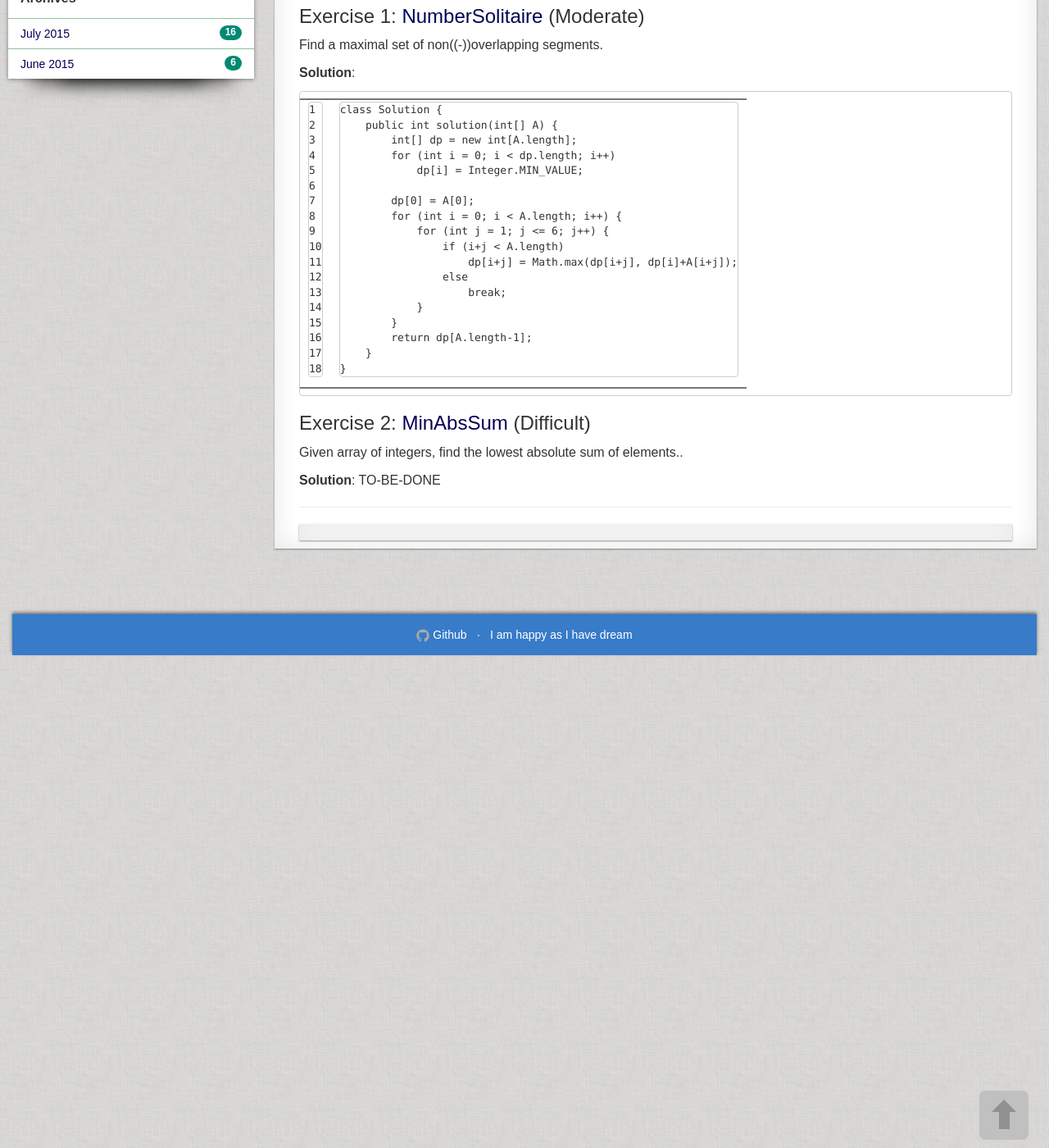
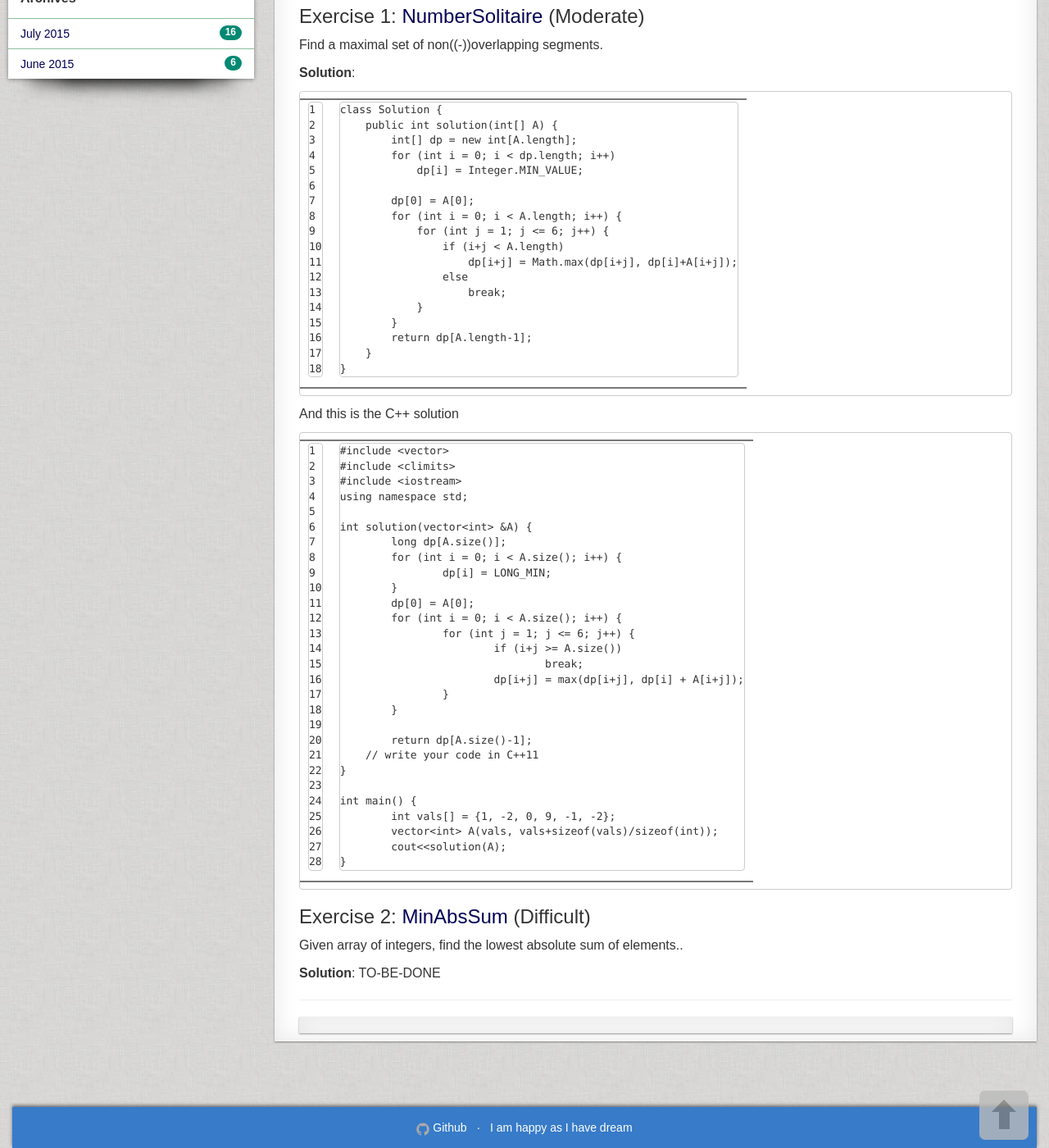
Before and after one commit to dancyxia/dancyxia.github.io, a Jekyll site: the page built from _posts/2015-07-18-codility-train15.md, in a window 1280 px wide and 1400 px high, scrolled down 392 px. Shown: the whole window at 82% size. Built offline with Jekyll 4.4.1, drawn with Linux system fonts in a browser that asks for light colours.

Commit message:
add c++ solution

```diff
--- a/_posts/2015-07-18-codility-train15.md
+++ b/_posts/2015-07-18-codility-train15.md
@@ -33,7 +33,42 @@ class Solution {
         }
         return dp[A.length-1];
     }
-}{% endhighlight %}
+}
+{% endhighlight %}
+
+
+And this is the C++ solution
+
+{% highlight c++ linenos %}
+#include <vector>
+#include <climits>
+#include <iostream>
+using namespace std;
+
+int solution(vector<int> &A) {
+	long dp[A.size()];
+	for (int i = 0; i < A.size(); i++) {
+		dp[i] = LONG_MIN;
+	}
+	dp[0] = A[0];
+	for (int i = 0; i < A.size(); i++) {
+		for (int j = 1; j <= 6; j++) {
+			if (i+j >= A.size())
+				break;
+			dp[i+j] = max(dp[i+j], dp[i] + A[i+j]);
+		}
+	}
+
+	return dp[A.size()-1];
+    // write your code in C++11
+}
+
+int main() {
+	int vals[] = {1, -2, 0, 9, -1, -2};
+	vector<int> A(vals, vals+sizeof(vals)/sizeof(int));
+	cout<<solution(A);
+}
+{% endhighlight %}
 
 ### Exercise 2: [MinAbsSum](https://codility.com/demo/take-sample-test/min_abs_sum/) (Difficult)
 
```
